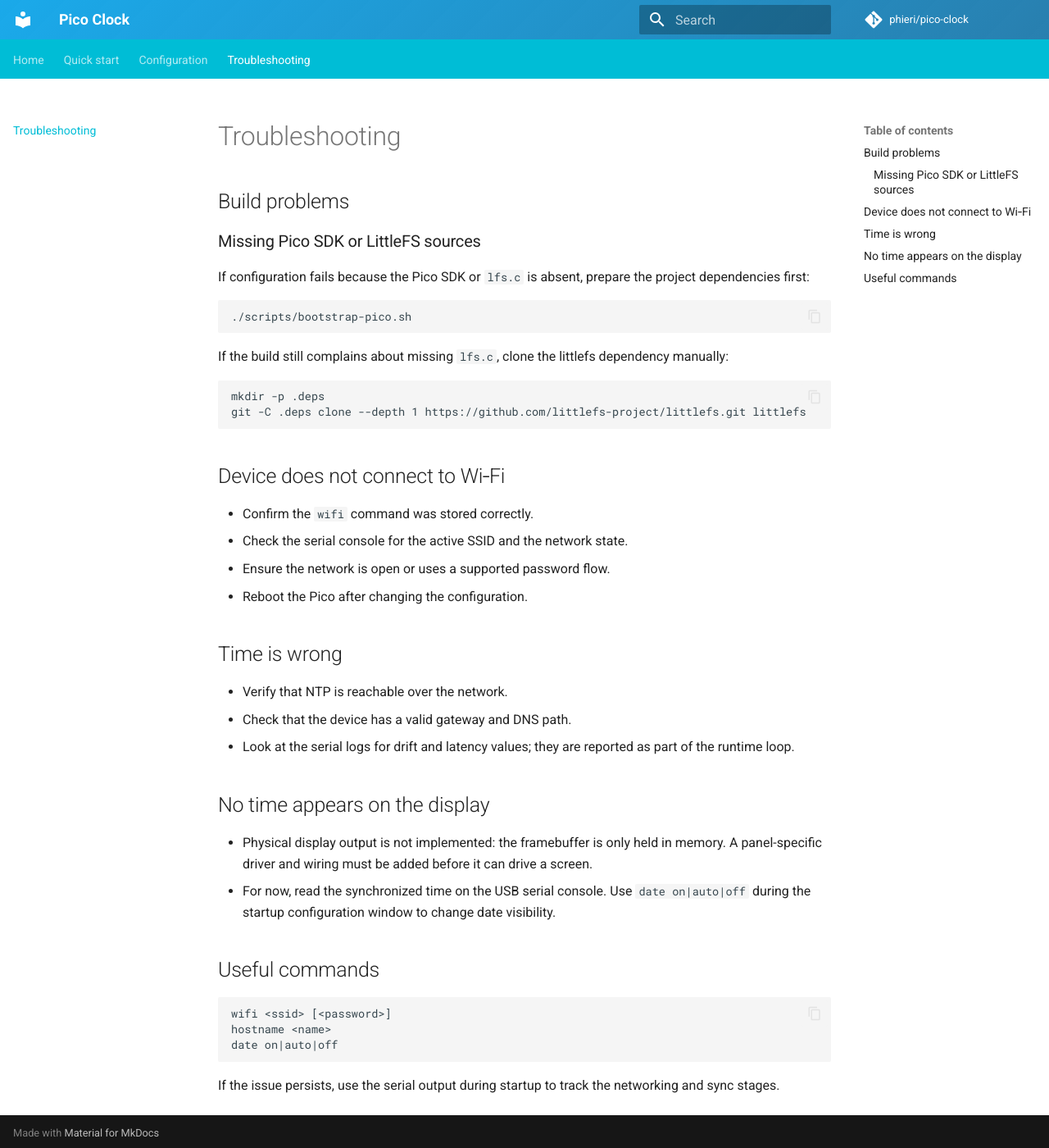
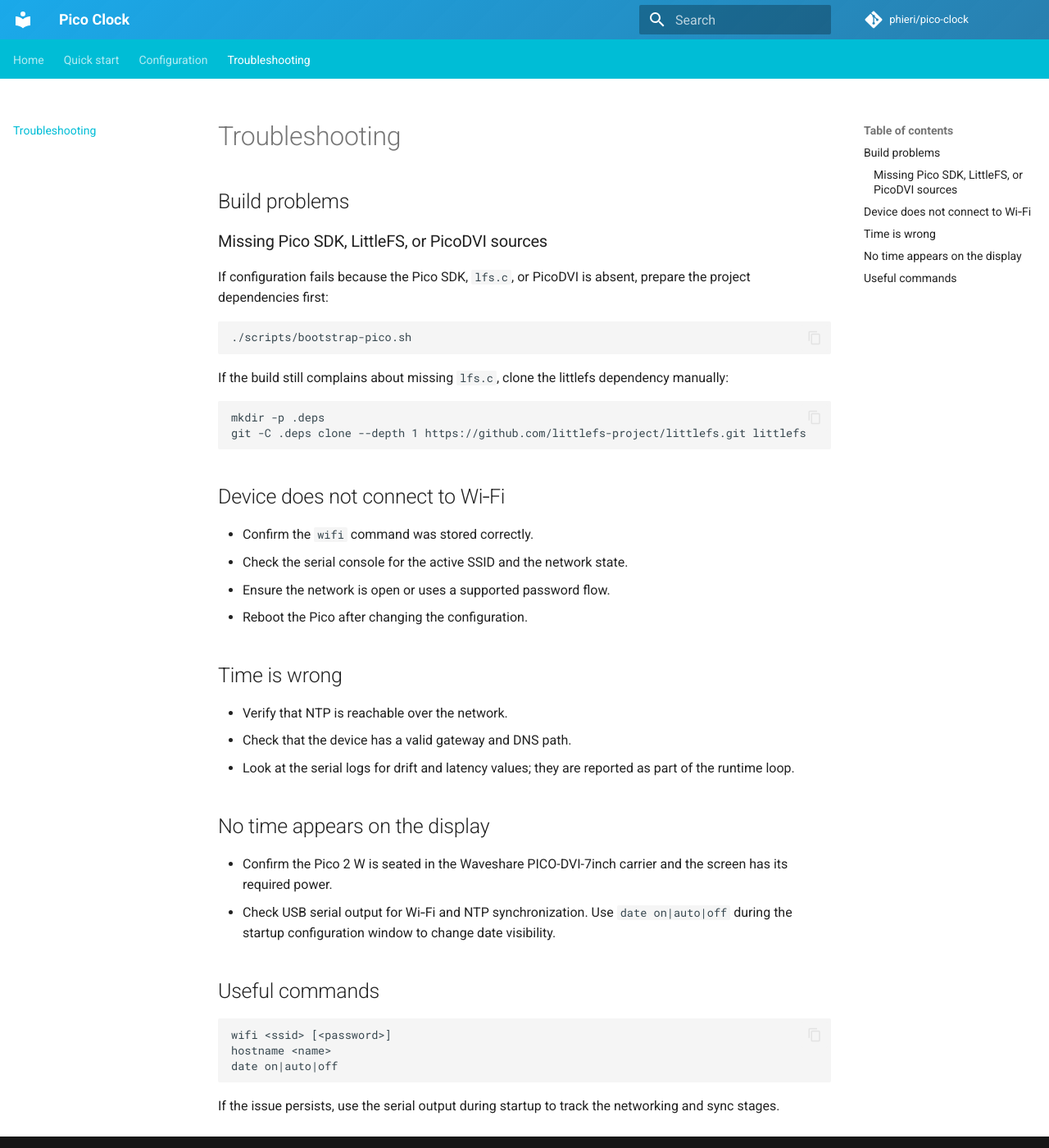
Before and after one commit to phieri/pico-clock, an MkDocs documentation site: the page built from docs/troubleshooting.md, in a window 1280 px wide and 1400 px high. Shown: the whole window at 82% size. Built offline with MkDocs 1.6.1 and Material for MkDocs 9.7.7, drawn with Linux system fonts in a browser that asks for light colours; comment, search, counter and statistics services are not loaded.

````diff
--- a/docs/troubleshooting.md
+++ b/docs/troubleshooting.md
@@ -2,9 +2,9 @@
 
 ## Build problems
 
-### Missing Pico SDK or LittleFS sources
+### Missing Pico SDK, LittleFS, or PicoDVI sources
 
-If configuration fails because the Pico SDK or `lfs.c` is absent, prepare the project dependencies first:
+If configuration fails because the Pico SDK, `lfs.c`, or PicoDVI is absent, prepare the project dependencies first:
 
 ```bash
 ./scripts/bootstrap-pico.sh
@@ -32,8 +32,8 @@ git -C .deps clone --depth 1 https://github.com/littlefs-project/littlefs.git li
 
 ## No time appears on the display
 
-- Physical display output is not implemented: the framebuffer is only held in memory. A panel-specific driver and wiring must be added before it can drive a screen.
-- For now, read the synchronized time on the USB serial console. Use `date on|auto|off` during the startup configuration window to change date visibility.
+- Confirm the Pico 2 W is seated in the Waveshare PICO-DVI-7inch carrier and the screen has its required power.
+- Check USB serial output for Wi‑Fi and NTP synchronization. Use `date on|auto|off` during the startup configuration window to change date visibility.
 
 ## Useful commands
 
````
Also changed, not shown: docs/index.md (+1 -1 lines), 3 other files.
